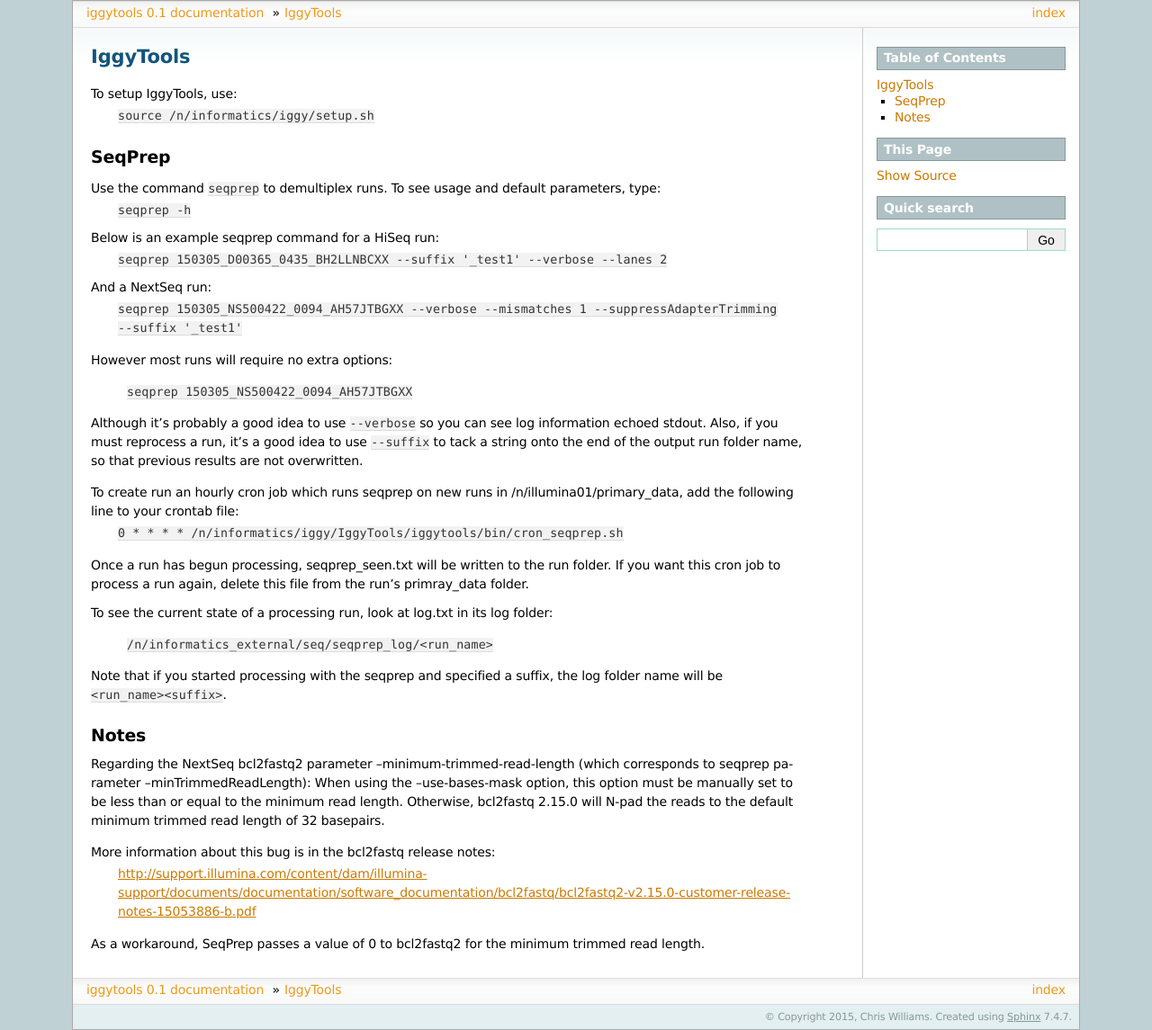
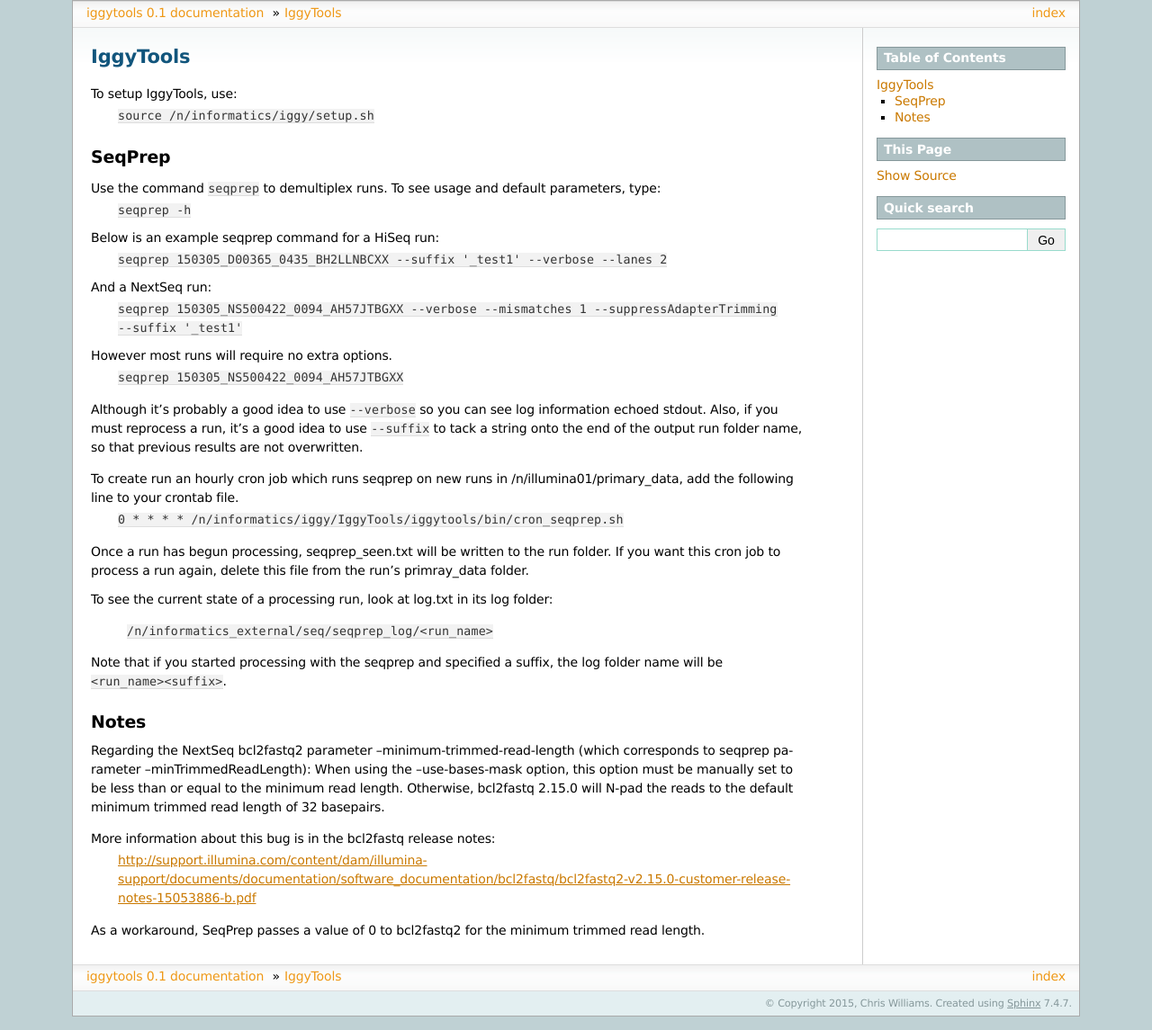
Before and after one commit to harvardinformatics/IggyTools, a Sphinx documentation site: the page built from IggyTools/docs/index.rst, in a window 1280 px wide. Shown: the whole page at 90% size. Built offline with Sphinx 7.4.7, drawn with Linux system fonts in a browser that asks for light colours; formulas are drawn with MathJax 3; the version number is read from the project's files by our own code.

Commit message:
doc update

```diff
--- a/IggyTools/docs/index.rst
+++ b/IggyTools/docs/index.rst
@@ -17,14 +17,13 @@ Below is an example seqprep command for a HiSeq run:
 And a NextSeq run:
     ``seqprep 150305_NS500422_0094_AH57JTBGXX --verbose --mismatches 1 --suppressAdapterTrimming --suffix '_test1'``
 
-However most runs will require no extra options:
-
+However most runs will require no extra options.
     ``seqprep 150305_NS500422_0094_AH57JTBGXX``
 
 Although it's probably a good idea to use ``--verbose`` so you can see log information echoed stdout. Also, if you must reprocess a run,
 it's a good idea to use ``--suffix`` to tack a string onto the end of the output run folder name, so that previous results are not overwritten.
 
-To create run an hourly cron job which runs seqprep on new runs in /n/illumina01/primary_data, add the following line to your crontab file:
+To create run an hourly cron job which runs seqprep on new runs in /n/illumina01/primary_data, add the following line to your crontab file.
     ``0 * * * * /n/informatics/iggy/IggyTools/iggytools/bin/cron_seqprep.sh``
 
 Once a run has begun processing, seqprep_seen.txt will be written to the run folder. If you want this cron job to process a run again,
```
